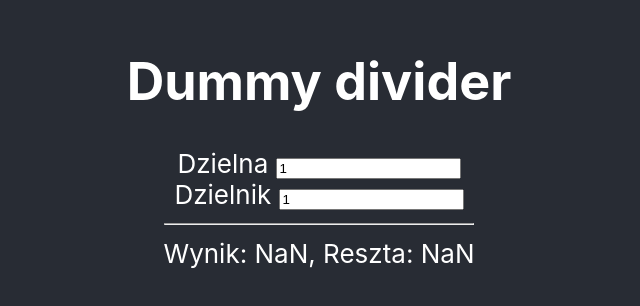
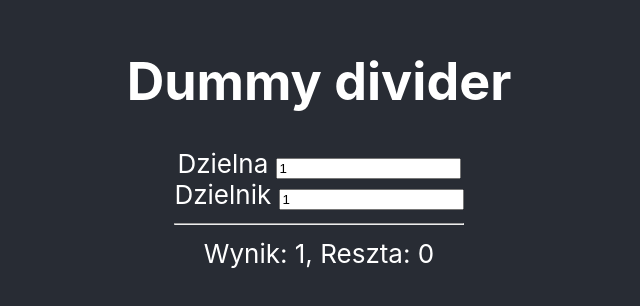
Before and after one commit to qunabu/js-testing-types, a React (Create React App) app: page / in a window 1280 px wide. Shown: the part 258-564 px from the top of the page, without its empty margins (321-961 px from the left). Built offline with nearby package versions, Linux system fonts and the light colour scheme.

Commit message:
test hook

```diff
--- a/package.json
+++ b/package.json
@@ -17,6 +17,7 @@
     "test": "react-scripts test",
     "test-cc": "react-scripts test --coverage",
     "test-ci": "react-scripts test --watchAll=false --reporters='jest-junit'  --forceExit",
+    "test-hook": "react-scripts test --watchAll=false",
     "codeclimate": "codeclimate analyze",
     "lint": "eslint",
     "lint-fix": "eslint . --fix",
@@ -49,5 +50,10 @@
     "husky": "^4.3.0",
     "jest-junit": "^12.0.0",
     "prettier": "^2.2.0"
+  },
+  "husky": {
+    "hooks": {
+      "pre-push": "yarn test-hook"
+    }
   }
 }
--- a/src/App.js
+++ b/src/App.js
@@ -11,10 +11,11 @@ function App() {
           mod: "🤬",
         }
       : {
-          div: div(state[0] / state[1]).toString(),
-          mod: mod(state[0] / state[1]).toString(),
+          div: div(state[0], state[1]).toString(),
+          mod: mod(state[0], state[1]).toString(),
         };
   }, [state]);
+
   return (
     <div className="App">
       <header className="App-header">
```
